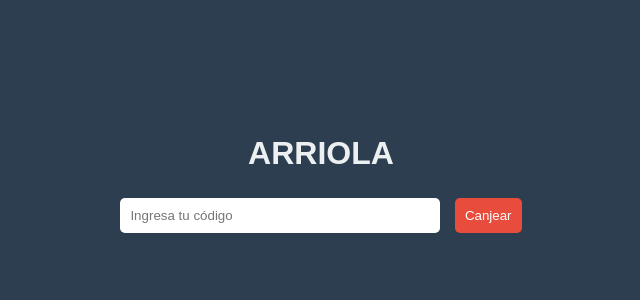
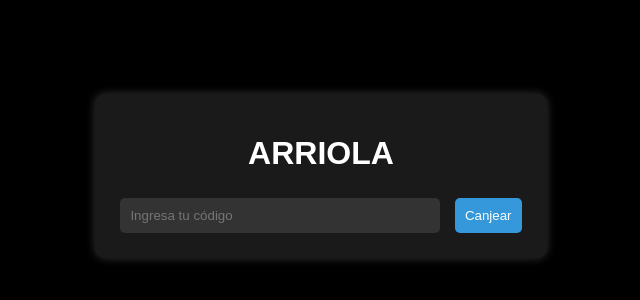
Before and after one commit to pantuflasarriola/PREMIOS, a plain HTML site: page index.html in a window 1280 px wide. Shown: the part 224-524 px from the top of the page, without its empty margins (319-959 px from the left). Drawn offline with Linux system fonts and the light colour scheme.

Commit message:
Update styles.css

```diff
--- a/styles.css
+++ b/styles.css
@@ -1,7 +1,7 @@
 body {
     font-family: 'Arial', sans-serif;
-    background-color: #2c3e50;
-    color: #ecf0f1;
+    background-color: #000000;
+    color: #ffffff;
     display: flex;
     justify-content: center;
     align-items: center;
@@ -11,6 +11,10 @@ body {
 
 .container {
     text-align: center;
+    background-color: #1a1a1a;
+    padding: 20px;
+    border-radius: 10px;
+    box-shadow: 0 0 10px rgba(255, 255, 255, 0.2);
 }
 
 input, button {
@@ -22,12 +26,19 @@ input, button {
 
 input {
     width: 300px;
+    background-color: #333333;
+    color: white;
 }
 
 button {
-    background-color: #e74c3c;
+    background-color: #3498db;
     color: white;
     cursor: pointer;
+    transition: background-color 0.3s ease;
+}
+
+button:hover {
+    background-color: #2980b9;
 }
 
 .mensaje {
@@ -35,11 +46,12 @@ button {
     top: 50%;
     left: 50%;
     transform: translate(-50%, -50%);
-    background-color: #1abc9c;
+    background-color: #27ae60;
     padding: 20px;
     border-radius: 10px;
     text-align: center;
     display: none;
+    color: white;
 }
 
 .mensaje.oculto {
```
